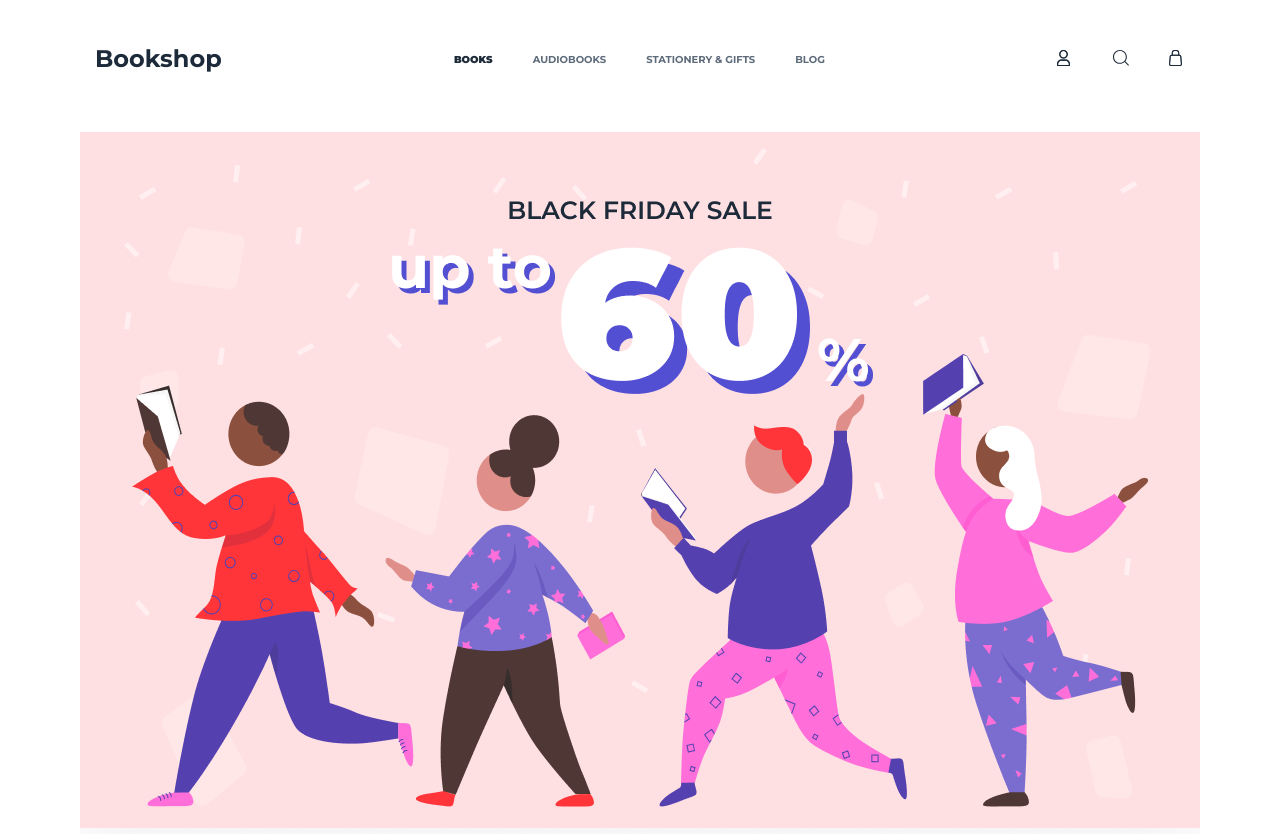
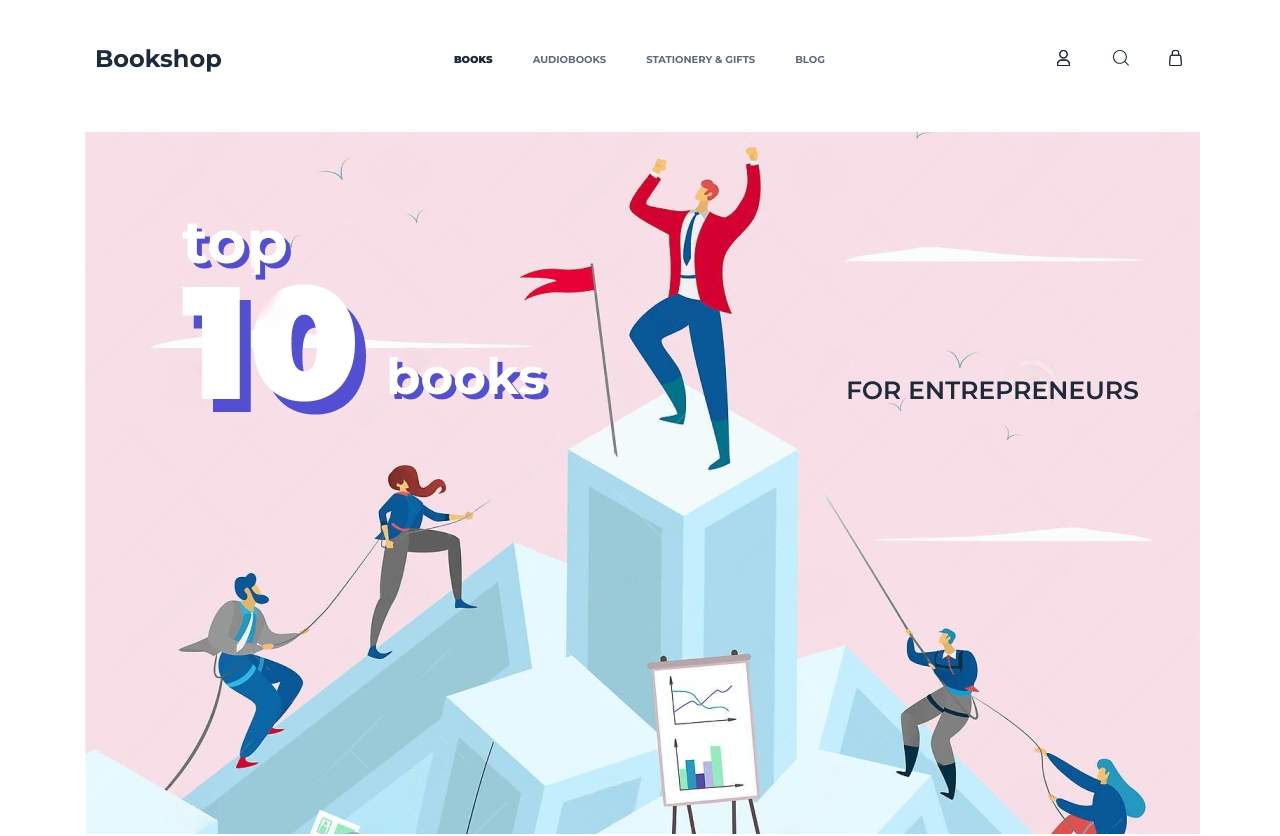
Before and after one commit to thrashches/book-shop-next, a Next.js app: page / in a window 1280 px wide. Shown: the top 836 px of the page. Built offline with nearby package versions, Linux system fonts and the light colour scheme.

Commit message:
Slider correct autoplay

```diff
--- a/src/components/Slider/Slider.tsx
+++ b/src/components/Slider/Slider.tsx
@@ -1,6 +1,6 @@
 'use client';
 import styles from "./Slider.module.scss";
-import {useState} from "react";
+import {useEffect, useRef, useState} from "react";
 import {motion, AnimatePresence} from "framer-motion";
 import First from "../../../public/slider/1.png";
 import Second from "../../../public/slider/2.png";
@@ -14,7 +14,27 @@ export default function Slider() {
         Third,
     ];
     const [index, setIndex] = useState(0);
+    const timeoutRef = useRef<ReturnType<typeof setTimeout> | null>(null);
+    const resetTimeout = () => {
+        if (timeoutRef.current) {
+            clearTimeout(timeoutRef.current);
+        }
+    };
 
+    useEffect(() => {
+        timeoutRef.current = setTimeout(() => {
+            if (index === items.length - 1) {
+                setIndex(0);
+            } else {
+                setIndex(index + 1);
+            }
+            console.log(index);
+
+        }, 3000);
+        return () => {
+            resetTimeout();
+        };
+    }, [index, items.length]);
 
     return (
         <section className={styles.Slider}>
```
